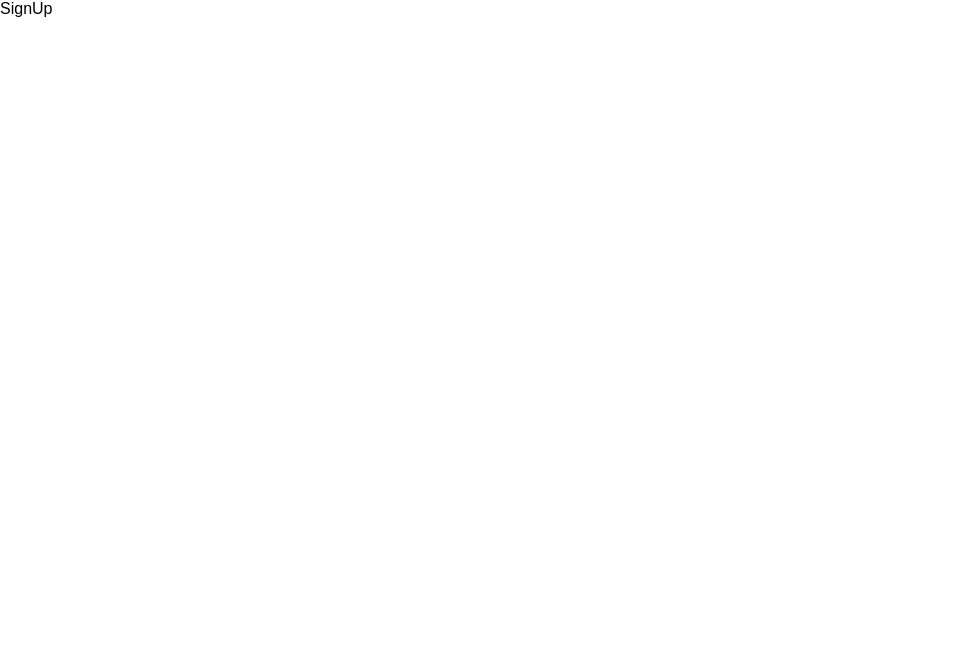
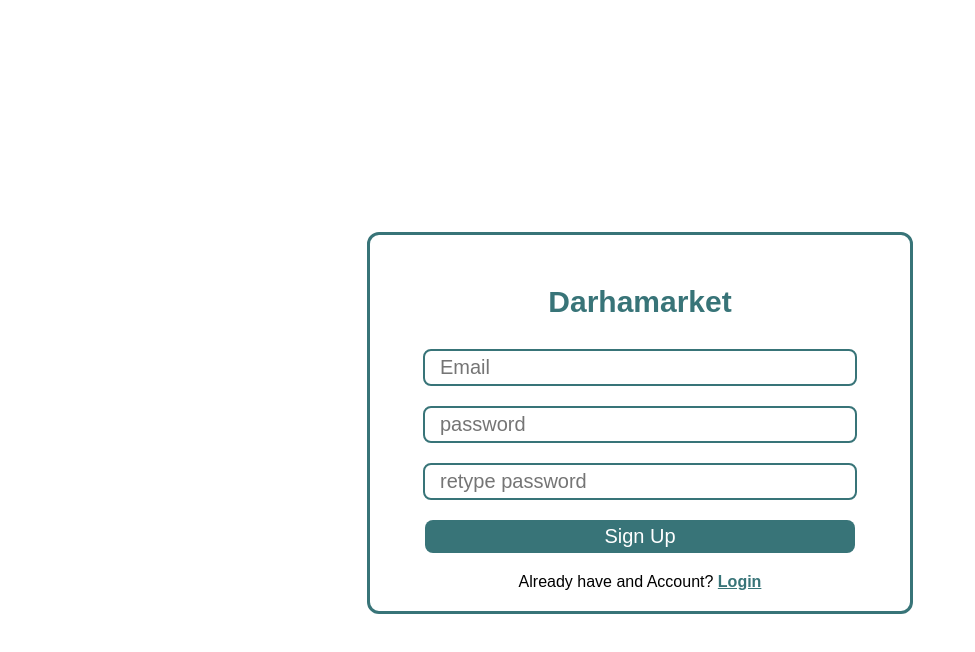
Before and after one commit to ariankoochak/shop-project, a React (Create React App) app in the folder frontend/: page /sign-up in a window 1280 px wide. Shown: the top 652 px of the page, without its empty margins (0-975 px from the left). Built offline with nearby package versions, Linux system fonts and the light colour scheme.

Commit message:
add signUp input to sign up layout

```diff
--- /dev/null
+++ b/frontend/src/assets/styles/signUp.style.css
@@ -0,0 +1,5 @@
+.sign-up-layout{
+    margin-top: 29vh;
+    width: 100%;
+    text-align: center;
+}
--- a/frontend/src/layouts/SignUp/SignUp.jsx
+++ b/frontend/src/layouts/SignUp/SignUp.jsx
@@ -1,7 +1,11 @@
 import React from 'react'
+import SignUpInput from '../../components/SignUpInput/SignUpInput'
+import '../../assets/styles/signUp.style.css'
 
 export default function SignUp() {
   return (
-    <div>SignUp</div>
+    <div className='sign-up-layout'>
+      <SignUpInput/>
+    </div>
   )
 }
```
